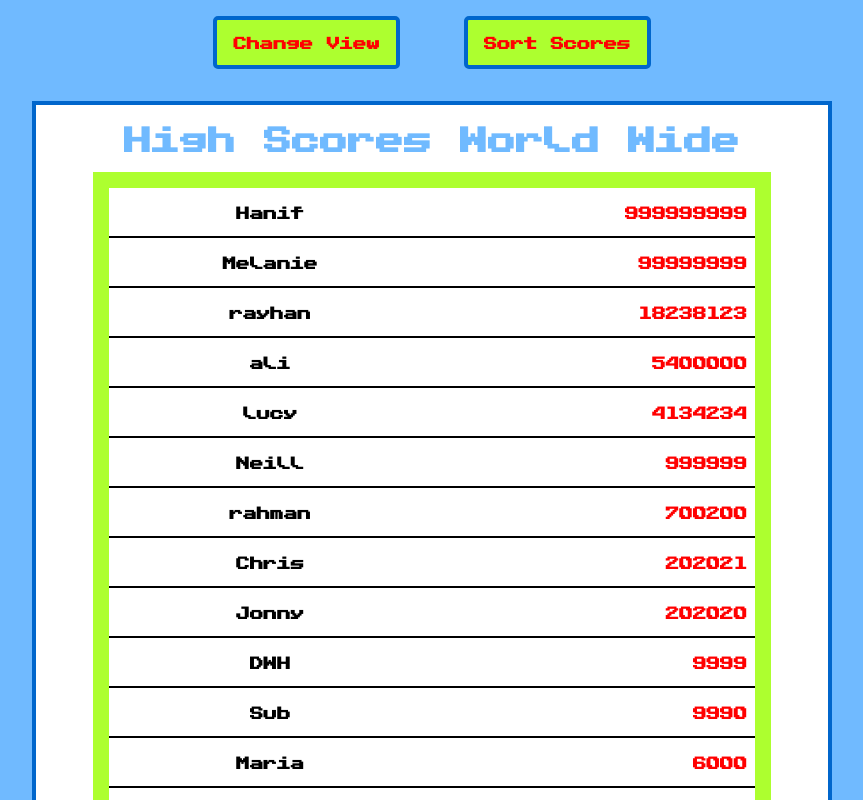
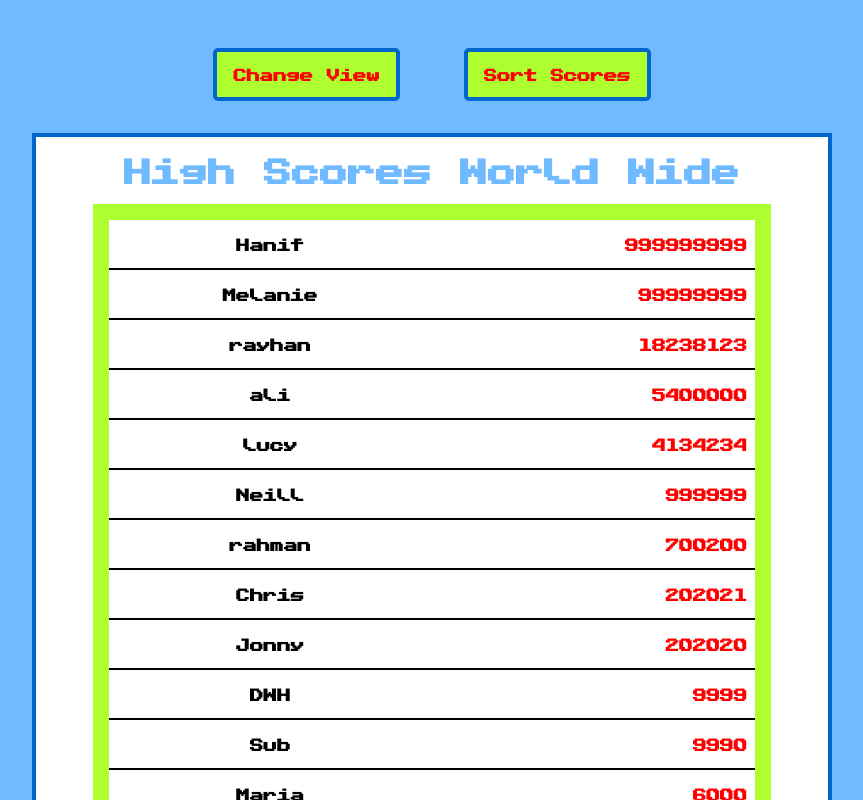
Before and after one commit to Jacint-M-David/high-scores-react, a React (Create React App) app: page / in a window 1280 px wide. Shown: the top 800 px of the page, without its empty margins (208-1071 px from the left). Built offline with nearby package versions, Linux system fonts and the light colour scheme.

Commit message:
Stylistic Changes

```diff
--- a/src/App.css
+++ b/src/App.css
@@ -41,6 +41,13 @@
         src: url('./PublicPixel-0W5Kv.ttf');
 }
 
+html{
+    background-color: rgb(112, 186, 255);
+    padding: 2rem 0 5rem;
+    width: 100vw;
+
+}
+
 * {
     font-family: publicPixelFont, monospace;
 }
@@ -50,9 +57,7 @@ body {
 }
 
 #root {background-color: rgb(112, 186, 255);
-    width: 100%;
-    height: 100vh;
-    padding-bottom: 5rem;}
+    width: 100%;}
 
 .App {
     width: 100%;
```
